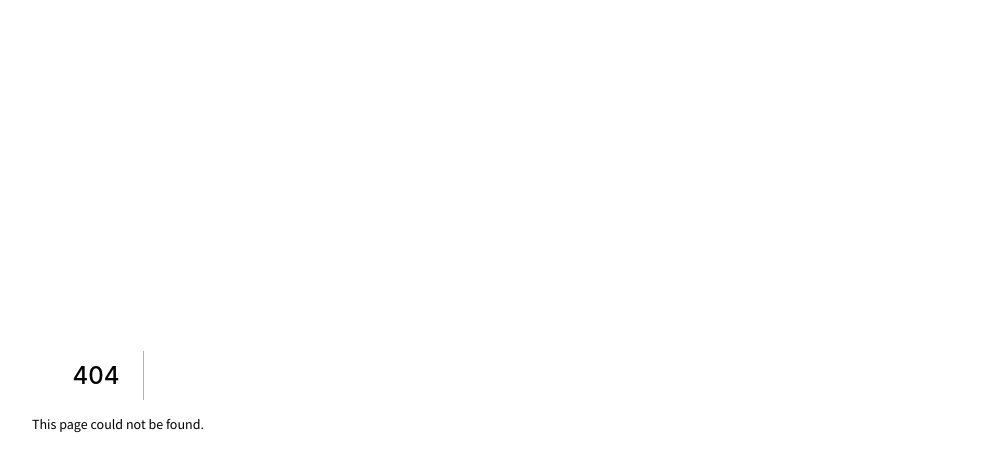
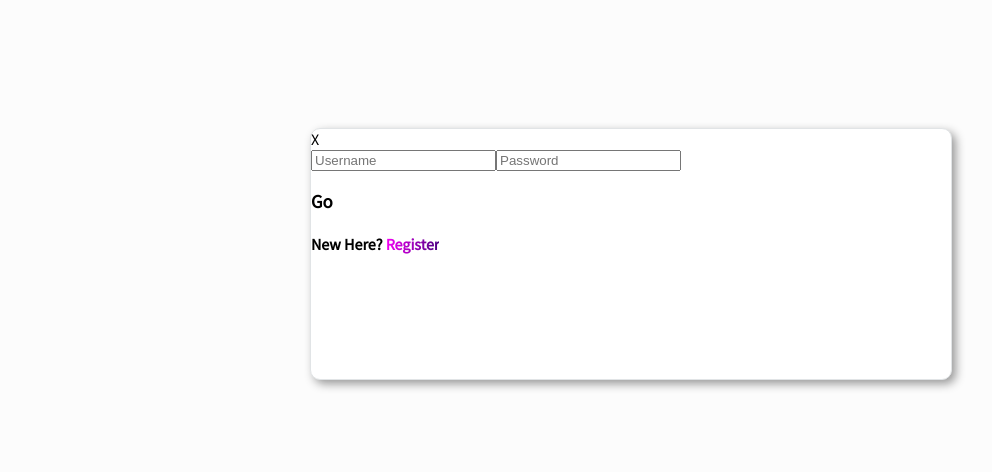
Before and after one commit to Devairways/CodeBase, a Next.js app in the folder StaticFile_Server/: page /components/modal/Modal in a window 1280 px wide. Before the commit this address had no page. Shown: the top 472 px of the page, without its empty margins (10-1002 px from the left). Built offline with nearby package versions, Linux system fonts and the light colour scheme.

Commit message:
first stage auth checks plus modal setup

```diff
--- /dev/null
+++ b/StaticFile_Server/pages/components/modal/Modal.js
@@ -0,0 +1,104 @@
+import React, { useContext, useEffect, useState, Fragment } from  "react";
+import { store } from "../../services/Store";
+
+const Modal = ({ type, params, close })=>{
+	const user = useContext(store);
+	const [modalType, setModalType] = useState("login");
+    const [login, setLogin] = useState({ username: "", password: "", submitted: false, err: "" });
+    const [register, setRegister] = useState({ username: "", password: "", submitted: false, err: "" });
+
+    // handler for new input formfields
+    const handleChange = (e) => {
+    	if(e.target.placeholder.includes("New")){
+    		setRegister({ ...register, submitted: false })
+	        const { name, value } = e.target;
+	        setRegister({...register, [name]: value });
+    	}
+    	else{
+    		setLogin({ ...login, submitted: false })
+	        const { value } = e.target;
+	        setLogin({...login, name: value });
+    	}
+
+    }
+    // handler function for submitting form
+    const handleSubmit = (action) =>{
+    	switch(action) {
+    		case "login":
+                setLogin({ ...login, submitted: true })
+				if(!login.username){
+					setLogin({ ...login, err: "Please enter a valid username"})
+    				break;
+    			}
+				validateUser(login)
+				.then(user => dispatch({type: "userUpdate", payload: user }));
+    			close();
+    			break;
+			case "register":
+				setRegister({ ...register, submitted: true })
+				if(!register.email){
+					setRegister({ ...register, err: "Please enter a valid email"})
+    				break;
+    			}
+				registerUser(register)
+				.then(user => dispatch({type: "userUpdate", payload: user }));
+				close();
+    			break;
+    		default:
+    			break;
+    	}
+    }
+
+	return(
+		<div id="modal">
+		{
+			modalType === "login" && (
+			// Modal for Login
+			<div>
+				<span onClick={e => close()}>X</span>
+				<form name="Modal" className="">
+	                <div className="">
+	                    <input type="text" className="" name="username" value={login.username} onChange={handleChange} placeholder="Username"/>
+	                    <input type="text" className="" name="password" value={login.password} onChange={handleChange} placeholder="Password"/>
+	                    {
+	                    	login.submitted && !login.username && !login.password&&
+	                        <div className="help-block">Please fill out form</div>
+	                    }
+	                </div>
+					<span className="form__error">{login.err}</span>
+	                <div className="" >
+	                    <a onClick={e => console.log("user logged in")}><h3>Go</h3></a>
+	                </div>
+                    <h4>New Here? <span alt="register" onClick={()=>{setModalType("register")}}>Register</span></h4>
+	            </form>
+			</div>
+			)
+		}
+		{
+			modalType === "register" && (
+			// Modal for Registering
+			<div>
+				<span onClick={e => close()}>X</span>
+				<form name="Modal" className="">
+	                <div className="">
+	                    <input type="text" className="" name="username" value={register.username} onChange={handleChange} placeholder="Set username"/>
+                        <input type="text" className="" name="email" value={register.email} onChange={handleChange} placeholder="Set email"/>
+	                    <input type="text" className="" name="picture" value={register.password} onChange={handleChange} placeholder="Set password"/>
+	                    {
+	                    	register.submitted && !register.username && !register.password &&
+	                        <div className="help-block">Please fill out form</div>
+	                    }
+	                </div>
+					<span className="form__error">{register.err}</span>
+	                <div className="" >
+	                    <a onClick={e =>console.log("new user created!")}>Go</a>
+	                </div>
+	            </form>
+			</div>
+			)
+		}
+		</div>
+	);
+}
+
+export default Modal;
--- a/StaticFile_Server/pages/services/Store.js
+++ b/StaticFile_Server/pages/services/Store.js
@@ -1,5 +1,5 @@
 import React, { createContext, useReducer } from "react";
-
+// voor nu even true!!
 const initialState = { authed: false };
 const store = createContext(initialState);
 const { Provider } = store;
--- /dev/null
+++ b/StaticFile_Server/pages/styles/components/_Modal.scss
@@ -0,0 +1,19 @@
+#modal{
+    border: 1px solid #e1e4e6;
+    border-radius: 10px;
+    box-shadow: 4px 4px 10px #999999;
+    margin: 10% 25%;
+    position: fixed;
+    background: white;
+    width: 50%;
+    height: 250px;
+    span, a{
+        cursor: pointer;
+    }
+    span[alt="register"]{
+        background: $highlight;
+        background-clip: text;
+        -webkit-background-clip: text;
+        -webkit-text-fill-color: transparent;
+    }
+}
--- a/StaticFile_Server/pages/styles/imports.scss
+++ b/StaticFile_Server/pages/styles/imports.scss
@@ -7,6 +7,7 @@
 @import "components/Forum";
 @import "components/Footer";
 @import "components/ProfileCard";
+@import "components/Modal";
 
 @import "globals/Variables";
 
```
Also changed, not shown: StaticFile_Server/pages/Profilepage.js (+11 -2 lines), StaticFile_Server/pages/components/nav/Nav.js (+20 -2 lines).
